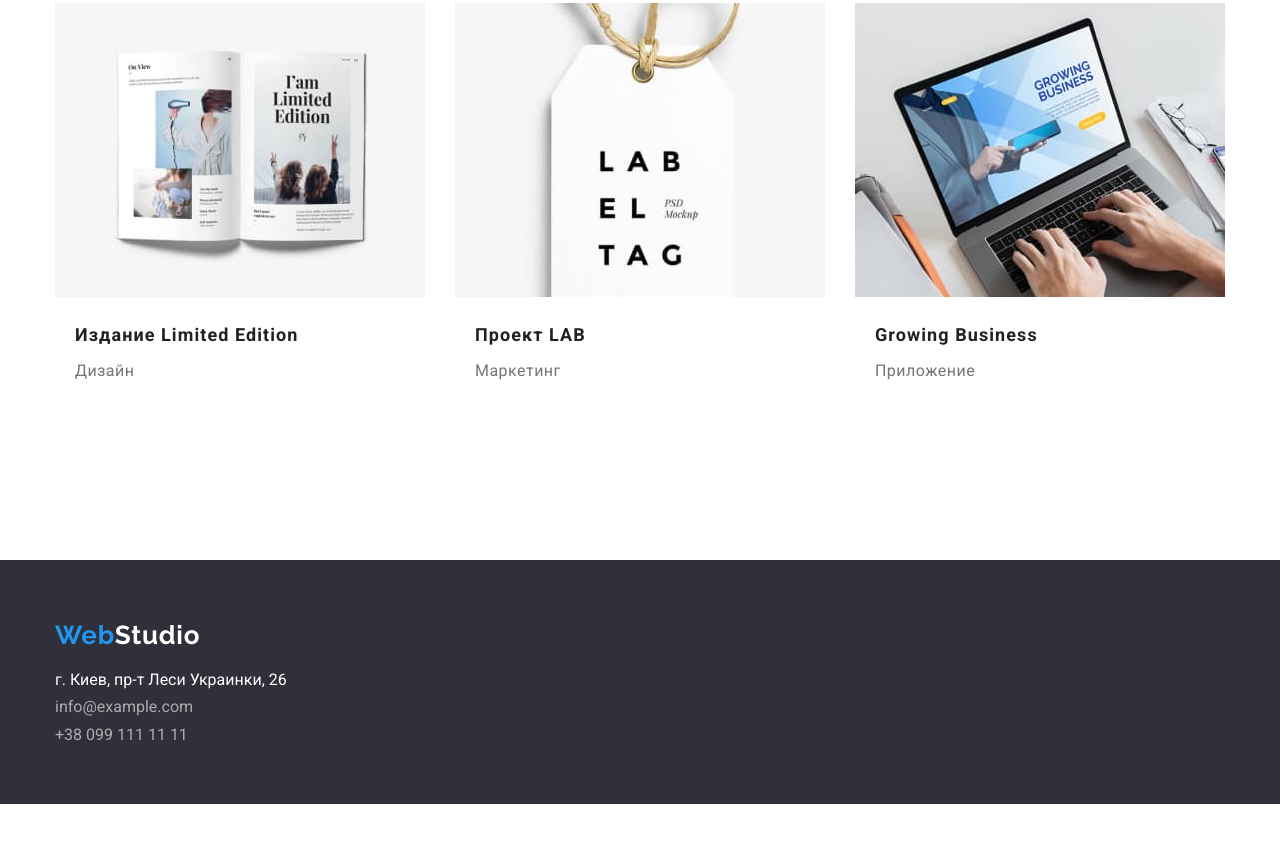
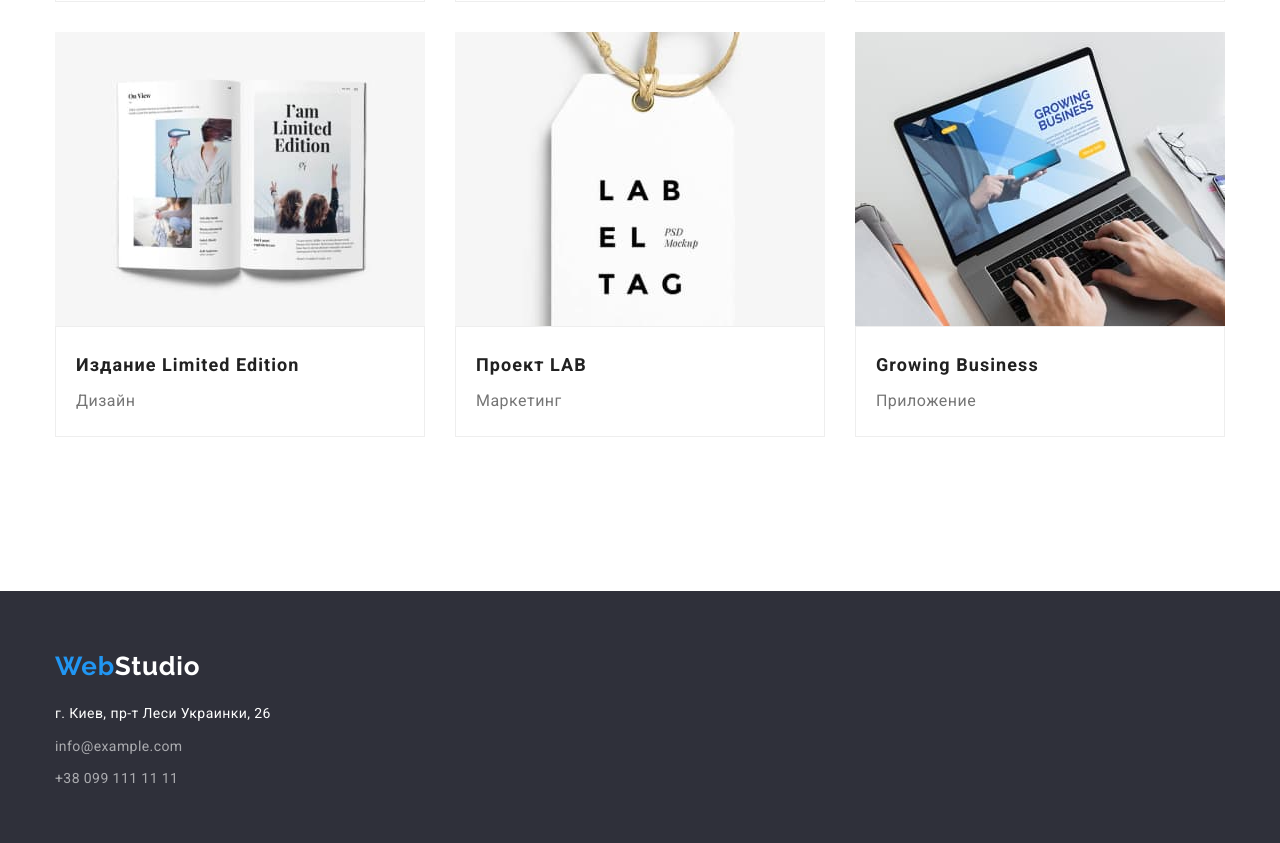
Before and after one commit to lifeofscarlet99/goit-markup-hw-03, a plain HTML site: page portfolio.html in a window 1280 px wide. Shown: the part 1103-1946 px from the top of the page. Before the commit the page ends 1907 px from the top, so only its background shows below. Drawn offline with nearby package versions, Linux system fonts and the light colour scheme.

Commit message:
сделано
сделано

```diff
--- a/css/styles.css
+++ b/css/styles.css
@@ -67,7 +67,7 @@ img {
 .header {
   background: var(--header-color);
   padding-top: 24px;
-  margin-bottom: 25px;
+  padding-bottom: 25px;
 }
 .header-container {
   display: flex;
@@ -307,7 +307,8 @@ img {
   color: #757575;
 }
 .about-buttons {
-  margin-top: 94px;
+  padding-top: 94px;
+  padding-bottom: 94px;
 }
 .btn-item {
   font-weight: 500;
@@ -318,7 +319,6 @@ img {
   color: #212121;
   background: #f5f4fa;
   border-radius: 4px;
-  margin-bottom: 50px;
   padding-bottom: 6px;
   padding-top: 6px;
   padding-left: 22px;
@@ -329,6 +329,7 @@ img {
 .btn-list {
   display: flex;
   justify-content: center;
+  margin-bottom: 50px;
 }
 .btn-item:hover,
 .btn-item:focus {
@@ -354,15 +355,13 @@ img {
   overflow: hidden;
   box-sizing: border-box;
 }
-.container.cards {
-  padding-bottom: 94px;
-}
 
 .card-content {
   padding-left: 20px;
   padding-right: 20px;
   padding-bottom: 20px;
   padding-top: 20px;
+  border: 1px solid #eeeeee;
 }
 
 .cards-title {
@@ -427,7 +426,27 @@ img {
 }
 .address.address {
   margin-top: 20px;
+  font-family: Roboto;
+  font-style: normal;
+  font-weight: normal;
+  font-size: 14px;
+  line-height: 1.7;
+  letter-spacing: 0.03em;
 }
 .kuku {
   margin-bottom: 9px;
+  font-family: Roboto;
+  font-style: normal;
+  font-weight: normal;
+  font-size: 14px;
+  line-height: 1.7;
+  letter-spacing: 0.03em;
 }
+.link.tel {
+  font-family: Roboto;
+  font-style: normal;
+  font-weight: normal;
+  font-size: 14px;
+  line-height: 1.7;
+  letter-spacing: 0.03em;
+}
--- a/portfolio.html
+++ b/portfolio.html
@@ -52,7 +52,7 @@
         </div>
             <!--Преимущества-->
 
-            <div class="container cards">
+            <div class="container">
             <ul class="about-cards">
                 <li class="list card-list">
                     <article class="card">
```
Also changed, not shown: index.html (line endings or trailing spaces), 1 other file.
